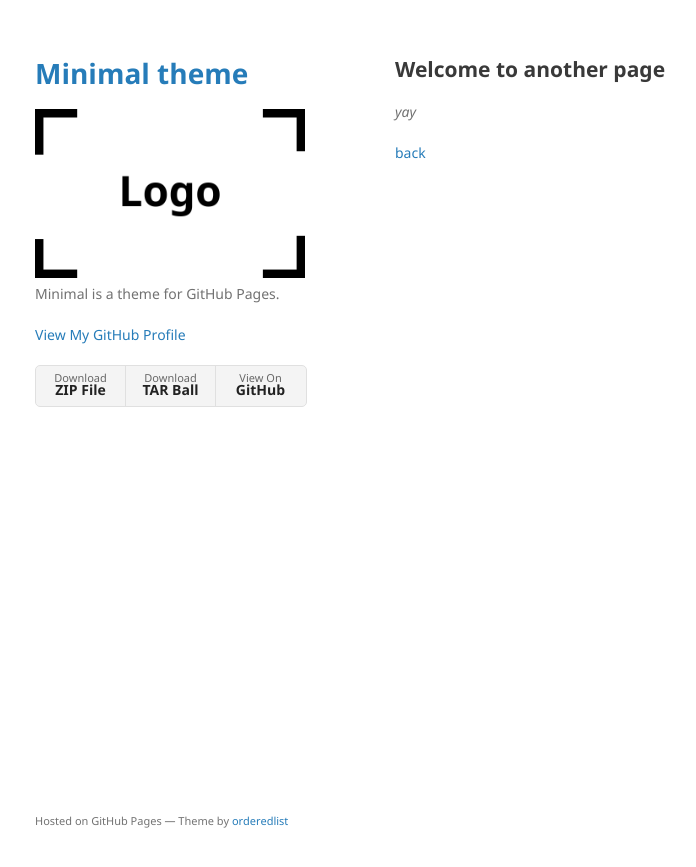
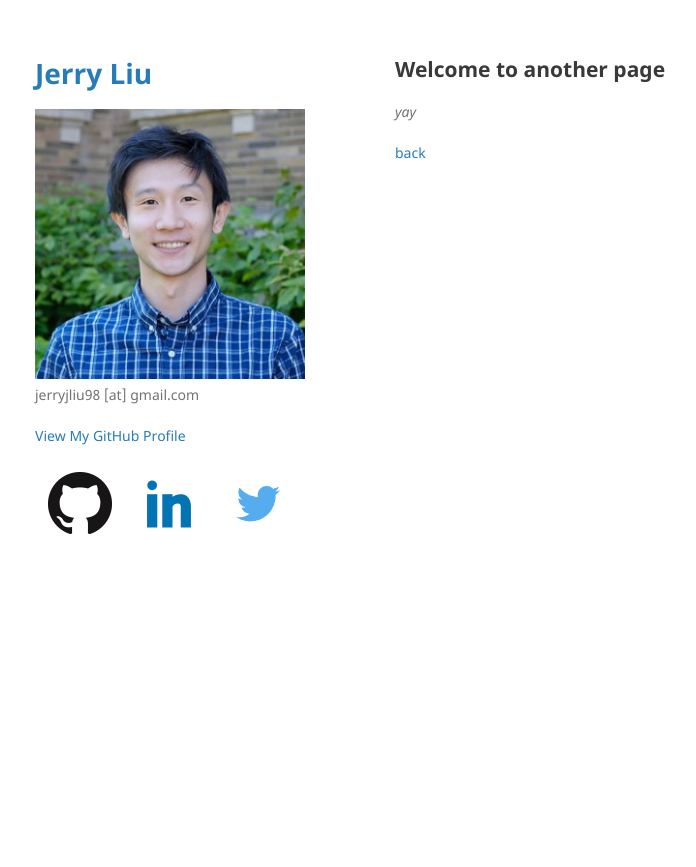
Before and after one commit to jerryjliu/jerryjliu.github.io, a Jekyll site: the page built from another-page.md, in a window 1280 px wide. Shown: the top 867 px of the page, without its empty margins (175-871 px from the left). Built offline with Jekyll 4.4.1, drawn with Linux system fonts in a browser that asks for light colours; our own code applies the rules of GitHub Pages for plain Markdown files.

Commit message:
edits to site

```diff
--- a/_config.yml
+++ b/_config.yml
@@ -1,6 +1,6 @@
-title: Minimal theme
-logo: /assets/img/logo.png
-description: Minimal is a theme for GitHub Pages.
+title: Jerry Liu
+logo: /assets/img/jerry.jpeg
+description: jerryjliu98 [at] gmail.com
 show_downloads: true
 google_analytics:
 theme: jekyll-theme-minimal
--- a/_layouts/default.html
+++ b/_layouts/default.html
@@ -31,10 +31,15 @@
         {% endif %}
 
         {% if site.show_downloads %}
+        <!-- <ul class="downloads"> -->
+          <!-- <li><a href="{{ site.github.zip_url }}">Download <strong>ZIP File</strong></a></li>
+          <li><a href="{{ site.github.tar_url }}">Download <strong>TAR Ball</strong></a></li>
+          <li><a href="{{ site.github.repository_url }}">View On <strong>GitHub</strong></a></li> -->
+        <!-- </ul> -->
         <ul class="downloads">
-          <li><a href="{{ site.github.zip_url }}">Download <strong>ZIP File</strong></a></li>
-          <li><a href="{{ site.github.tar_url }}">Download <strong>TAR Ball</strong></a></li>
-          <li><a href="{{ site.github.repository_url }}">View On <strong>GitHub</strong></a></li>
+        <li><a href="https://github.com/jerryjliu"><img src="/assets/img/github.png" width="64" alt="Github" /></a></li>
+        <li><a href="https://www.linkedin.com/in/jerry-liu-64390071/"><img src="/assets/img/linkedin.png" width="64" alt="LinkedIn" /></a></li>
+        <li><a href="https://twitter.com/jerryjliu98"><img src="/assets/img/twitter.png" width="64" alt="Twitter" /></a></li>
         </ul>
         {% endif %}
       </header>
@@ -47,7 +52,7 @@
         {% if site.github.is_project_page %}
         <p>This project is maintained by <a href="{{ site.github.owner_url }}">{{ site.github.owner_name }}</a></p>
         {% endif %}
-        <p><small>Hosted on GitHub Pages &mdash; Theme by <a href="https://github.com/orderedlist">orderedlist</a></small></p>
+        <!-- <p><small>Hosted on GitHub Pages &mdash; Theme by <a href="https://github.com/orderedlist">orderedlist</a></small></p> -->
       </footer>
     </div>
     <script src="{{ "/assets/js/scale.fix.js" | relative_url }}"></script>
--- a/_sass/jekyll-theme-minimal.scss
+++ b/_sass/jekyll-theme-minimal.scss
@@ -115,25 +115,25 @@ ul.downloads {
   list-style:none;
   height:40px;
   padding:0;
-  background: #f4f4f4;
-  border-radius:5px;
-  border:1px solid #e0e0e0;
+  // background: #f4f4f4;
+  // border-radius:5px;
+  // border:1px solid #e0e0e0;
   width:270px;
 }
 
 .downloads li {
   width:89px;
   float:left;
-  border-right:1px solid #e0e0e0;
+  // border-right:1px solid #e0e0e0;
   height:40px;
 }
 
 .downloads li:first-child a {
-  border-radius:5px 0 0 5px;
+  // border-radius:5px 0 0 5px;
 }
 
 .downloads li:last-child a {
-  border-radius:0 5px 5px 0;
+  // border-radius:0 5px 5px 0;
 }
 
 .downloads a {
```
Also changed, not shown: index.md (+29 -2 lines), assets/img/github.png (added), assets/img/jerry.jpeg (added), assets/img/linkedin.png (added), assets/img/twitter.png (added), 1 other file.
